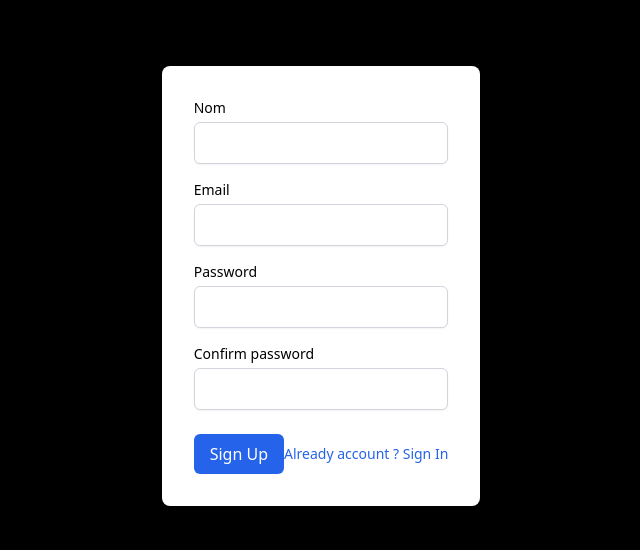
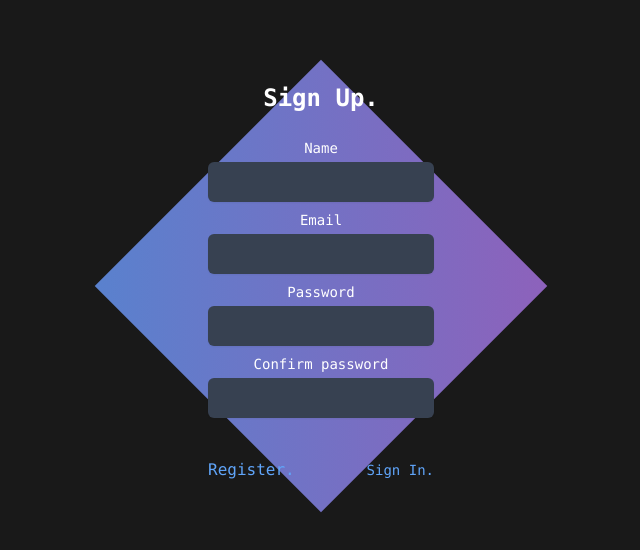
Before and after one commit to Lybertyxz/Web3, a Next.js app: page /register in a window 1280 px wide. Shown: the part 114-664 px from the top of the page, without its empty margins (319-959 px from the left). Built offline with nearby package versions, Linux system fonts and the light colour scheme.

Commit message:
better login/register

```diff
--- a/components/Header.tsx
+++ b/components/Header.tsx
@@ -1,6 +1,5 @@
 import Link from "next/link";
 
-// components/Header.jsx
 const Header = () => {
   return (
     <div className="flex items-center justify-between bg-black p-4 text-white">
--- a/components/Layout.tsx
+++ b/components/Layout.tsx
@@ -1,4 +1,3 @@
-// components/Layout.tsx
 import { useRouter } from "next/router";
 import { useEffect, ReactNode } from "react";
 import Navigation from "./Navigation";
--- /dev/null
+++ b/components/framer/DiamondShape.tsx
@@ -0,0 +1,19 @@
+import React, { ReactNode } from "react";
+
+interface DiamondShapeProps {
+  children: ReactNode;
+}
+
+const DiamondComponent: React.FC<DiamondShapeProps> = ({ children }) => {
+  return (
+    <div className="flex min-h-screen items-center justify-center ">
+      <div className="diamond-container">
+        <div className="diamond-shape">
+          <div className="diamond-content">{children}</div>
+        </div>
+      </div>
+    </div>
+  );
+};
+
+export default DiamondComponent;
--- a/pages/_document.tsx
+++ b/pages/_document.tsx
@@ -4,7 +4,7 @@ export default function Document() {
   return (
     <Html lang="en">
       <Head />
-      <body className="overflow-hidden bg-black text-white antialiased">
+      <body className="overflow-hidden bg-[#191919] text-white antialiased">
         <Main />
         <NextScript />
       </body>
--- a/pages/login.tsx
+++ b/pages/login.tsx
@@ -1,5 +1,6 @@
 import Link from "next/link";
 import { useState } from "react";
+import DiamondComponent from "../components/framer/DiamondShape";
 
 const LoginPage = () => {
   const [email, setEmail] = useState("");
@@ -11,8 +12,9 @@ const LoginPage = () => {
   };
 
   return (
-    <div className="flex min-h-screen items-center justify-center">
-      <div className="max-w-sm rounded-lg bg-white p-8 text-black shadow-md">
+    <div className="flex min-h-screen items-center justify-center font-mono">
+      <DiamondComponent>
+        <h2 className="mb-6 text-center text-2xl font-semibold">Sign In.</h2>
         <form onSubmit={handleSubmit}>
           <div className="mb-4">
             <label htmlFor="email" className="block text-sm font-medium ">
@@ -23,7 +25,7 @@ const LoginPage = () => {
               id="email"
               value={email}
               onChange={(e) => setEmail(e.target.value)}
-              className="mt-1 w-full rounded-md border border-gray-300 p-2 shadow-sm"
+              className="mt-1 w-full rounded-md border-transparent bg-gray-700 p-2 text-white placeholder-gray-400 shadow-sm focus:border-blue-500 focus:ring-blue-500"
               required
             />
           </div>
@@ -36,26 +38,26 @@ const LoginPage = () => {
               id="password"
               value={password}
               onChange={(e) => setPassword(e.target.value)}
-              className="mt-1 w-full rounded-md border border-gray-300 p-2 shadow-sm"
+              className="mt-1 w-full rounded-md border-transparent bg-gray-700 p-2 text-white placeholder-gray-400 shadow-sm focus:border-blue-500 focus:ring-blue-500"
               required
             />
           </div>
           <div className="flex items-center justify-between">
             <button
               type="submit"
-              className="rounded-md bg-blue-600 px-4 py-2 text-white hover:bg-blue-700"
+              className="rounded-md text-blue-400 hover:text-blue-300"
             >
               Sign In
             </button>
             <Link
-              className="text-sm text-blue-600 hover:underline"
+              className="text-sm text-blue-400 hover:text-blue-300"
               href="/register"
             >
               Create account
             </Link>
           </div>
         </form>
-      </div>
+      </DiamondComponent>
     </div>
   );
 };
--- a/pages/register.tsx
+++ b/pages/register.tsx
@@ -1,5 +1,6 @@
 import Link from "next/link";
 import { useState } from "react";
+import DiamondComponent from "../components/framer/DiamondShape";
 
 const RegisterPage = () => {
   const [name, setName] = useState("");
@@ -17,23 +18,24 @@ const RegisterPage = () => {
   };
 
   return (
-    <div className="flex min-h-screen items-center justify-center">
-      <div className="max-w-md rounded-lg bg-white p-8 text-black shadow-md">
+    <div className="flex min-h-screen items-center justify-center font-mono">
+      <DiamondComponent>
+        <h2 className="mb-6 text-center text-2xl font-semibold">Sign Up.</h2>
         <form onSubmit={handleSubmit}>
-          <div className="mb-4">
+          <div className="mb-2">
             <label htmlFor="name" className="block text-sm font-medium ">
-              Nom
+              Name
             </label>
             <input
-              type="text"
+              type="name"
               id="name"
               value={name}
               onChange={(e) => setName(e.target.value)}
-              className="mt-1 w-full rounded-md border border-gray-300 p-2 shadow-sm"
+              className="mt-1 w-full rounded-md border-transparent bg-gray-700 p-2 text-white placeholder-gray-400 shadow-sm focus:border-blue-500 focus:ring-blue-500"
               required
             />
           </div>
-          <div className="mb-4">
+          <div className="mb-2">
             <label htmlFor="email" className="block text-sm font-medium ">
               Email
             </label>
@@ -42,11 +44,11 @@ const RegisterPage = () => {
               id="email"
               value={email}
               onChange={(e) => setEmail(e.target.value)}
-              className="mt-1 w-full rounded-md border border-gray-300 p-2 shadow-sm"
+              className="mt-1 w-full rounded-md border-transparent bg-gray-700 p-2 text-white placeholder-gray-400 shadow-sm focus:border-blue-500 focus:ring-blue-500"
               required
             />
           </div>
-          <div className="mb-4">
+          <div className="mb-2">
             <label htmlFor="password" className="block text-sm font-medium ">
               Password
             </label>
@@ -55,11 +57,11 @@ const RegisterPage = () => {
               id="password"
               value={password}
               onChange={(e) => setPassword(e.target.value)}
-              className="mt-1 w-full rounded-md border border-gray-300 p-2 shadow-sm"
+              className="mt-1 w-full rounded-md border-transparent bg-gray-700 p-2 text-white placeholder-gray-400 shadow-sm focus:border-blue-500 focus:ring-blue-500"
               required
             />
           </div>
-          <div className="mb-6">
+          <div className="mb-8">
             <label
               htmlFor="confirm-password"
               className="block text-sm font-medium "
@@ -71,26 +73,26 @@ const RegisterPage = () => {
               id="confirm-password"
               value={confirmPassword}
               onChange={(e) => setConfirmPassword(e.target.value)}
-              className="mt-1 w-full rounded-md border border-gray-300 p-2 shadow-sm"
+              className="mt-1 w-full rounded-md border-transparent bg-gray-700 p-2 text-white placeholder-gray-400 shadow-sm focus:border-blue-500 focus:ring-blue-500"
               required
             />
           </div>
           <div className="flex items-center justify-between">
             <button
               type="submit"
-              className="rounded-md bg-blue-600 px-4 py-2 text-white hover:bg-blue-700"
+              className="rounded-md py-2 text-blue-400 hover:text-blue-300"
             >
-              Sign Up
+              Register.
             </button>
             <Link
-              className="text-sm text-blue-600 hover:underline"
+              className="text-sm text-blue-400 hover:text-blue-300"
               href="/login"
             >
-              Already account ? Sign In
+              Sign In.
             </Link>
           </div>
         </form>
-      </div>
+      </DiamondComponent>
     </div>
   );
 };
--- a/styles/index.css
+++ b/styles/index.css
@@ -9,6 +9,33 @@
 }
 
 .animate-bg-change {
+  animation: bg-change 10s ease infinite;
+  background-size: 200% 200%;
+}
+
+.diamond-container {
+  position: relative;
+  width: calc(100vw / 4); /* Exemple de largeur basée sur la largeur de l'écran */
+  padding-top: calc(100vw / 4); /* Garde la forme carrée qui sera tournée pour faire un losange */
+}
+
+.diamond-shape {
+  position: absolute;
+  top: 0;
+  left: 0;
+  width: 100%;
+  height: 100%;
+  background: linear-gradient(45deg, #3498db, #9b59b6);
   animation: bg-change 15s ease infinite;
   background-size: 200% 200%;
+  transform: rotate(45deg);
+  display: flex;
+  align-items: center;
+  justify-content: center;
 }
+
+.diamond-content {
+  transform: rotate(-45deg);
+  text-align: center;
+  color: white;
+}
```
Lines whose indentation alone changed are shown as unchanged.
